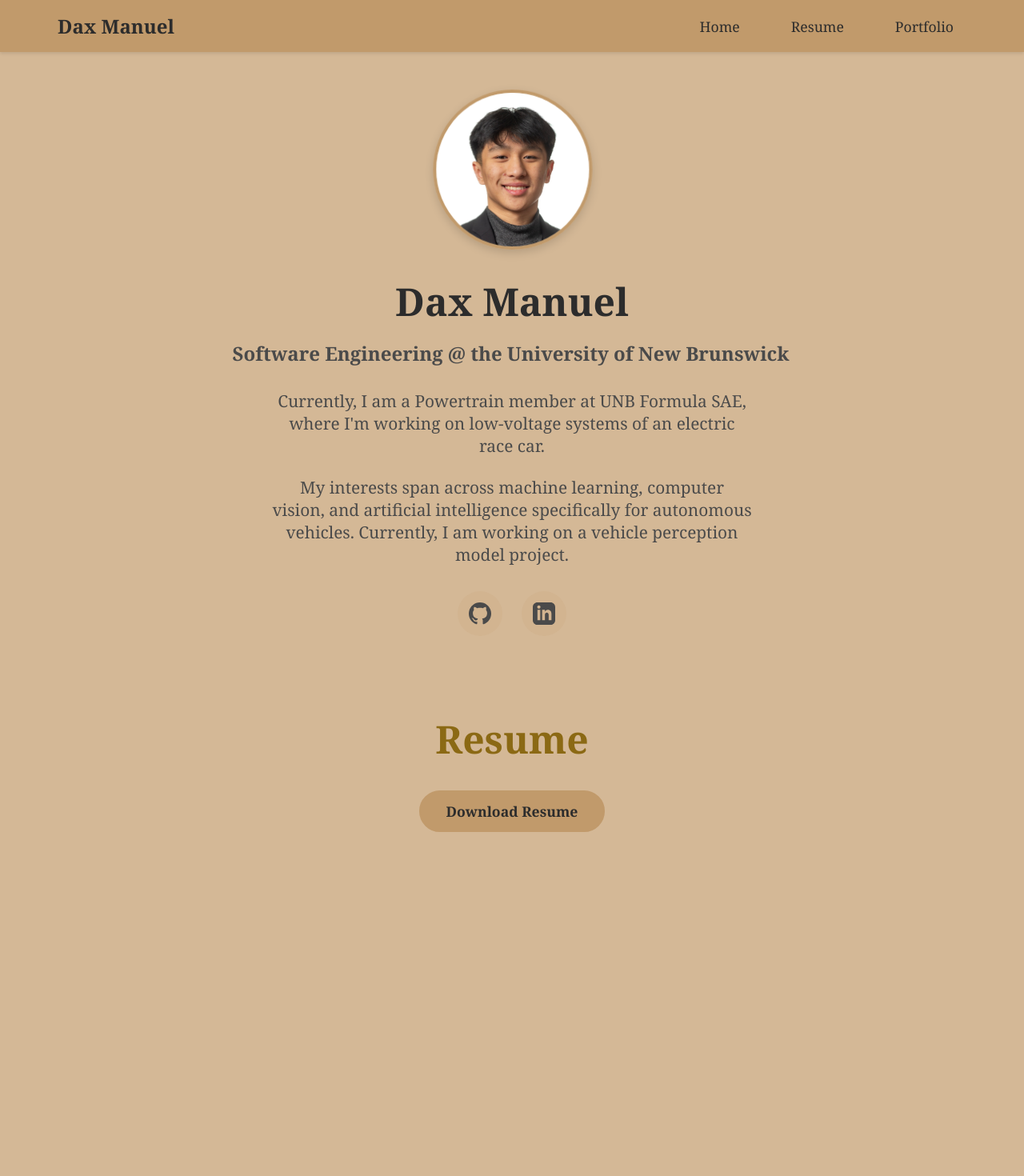
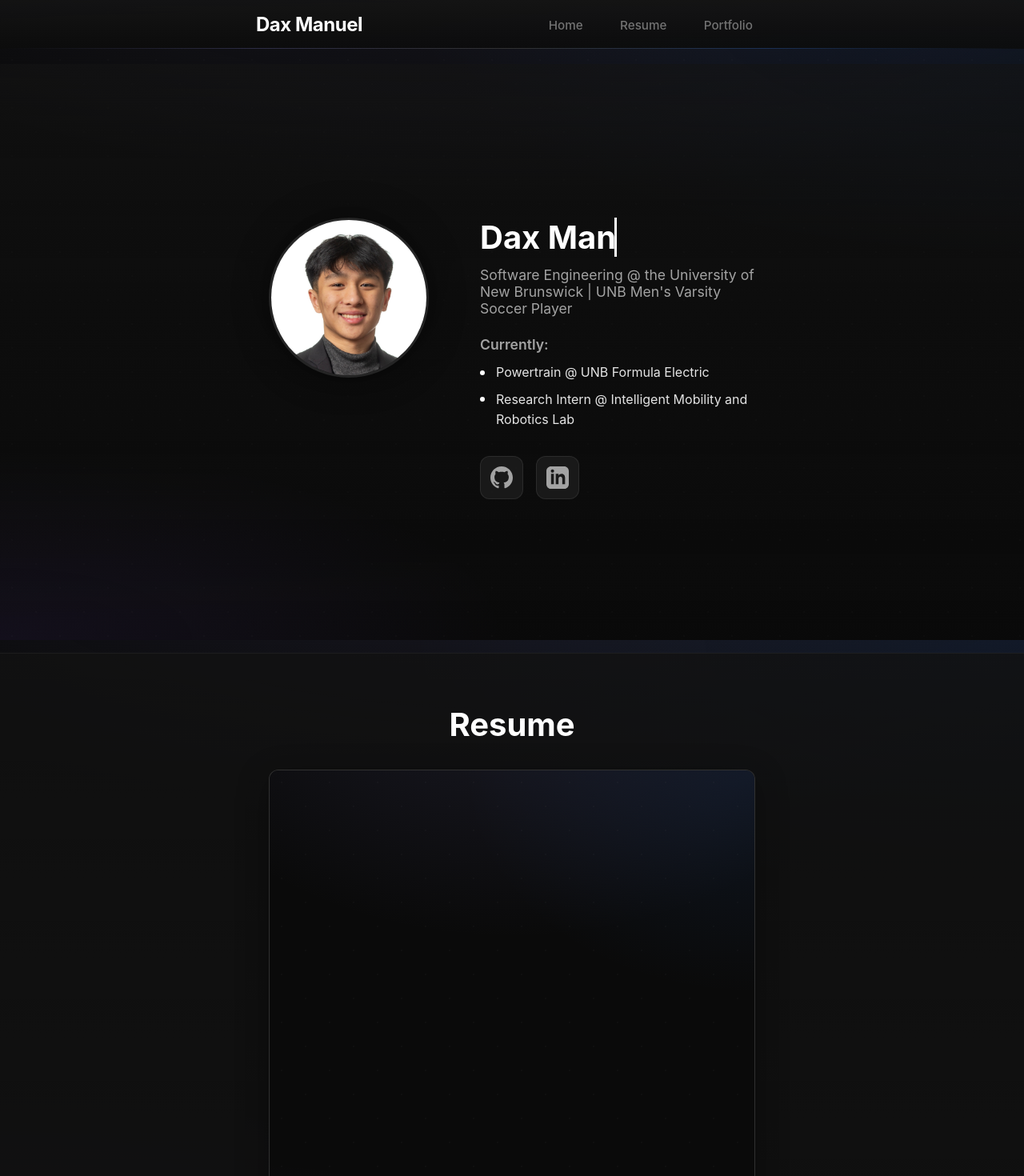
Before and after one commit to DaxManuel27/portfolio-site, a Next.js app: page / in a window 1280 px wide. Shown: the top 1470 px of the page at 80% size. Before the commit the page ends 1072 px from the top, so only its background shows below. Built offline with nearby package versions, Linux system fonts and the light colour scheme.

Commit message:
updated site

```diff
--- a/app/components/Navbar.module.css
+++ b/app/components/Navbar.module.css
@@ -1,6 +1,7 @@
 .navbar {
-  background-color: #c19a6b;
-  box-shadow: 0 2px 4px rgba(0, 0, 0, 0.1);
+  background: linear-gradient(180deg, rgba(20, 20, 20, 0.95) 0%, rgba(12, 12, 12, 0.9) 100%);
+  backdrop-filter: blur(20px);
+  -webkit-backdrop-filter: blur(20px);
   position: fixed;
   top: 0;
   left: 0;
@@ -9,10 +10,26 @@
   z-index: 100;
 }
 
+.navbar::after {
+  content: '';
+  position: absolute;
+  bottom: 0;
+  left: 0;
+  right: 0;
+  height: 1px;
+  background: linear-gradient(90deg,
+    transparent 0%,
+    rgba(120, 119, 198, 0.3) 25%,
+    rgba(255, 255, 255, 0.15) 50%,
+    rgba(59, 130, 246, 0.3) 75%,
+    transparent 100%
+  );
+}
+
 .container {
-  max-width: 1200px;
+  width: 50%;
   margin: 0 auto;
-  padding: 1rem 2rem;
+  padding: 1rem 0;
   display: flex;
   justify-content: space-between;
   align-items: center;
@@ -20,44 +37,70 @@
 
 .logo {
   font-size: 1.5rem;
-  font-weight: bold;
-  color: #2c2c2c;
-  transition: color 0.3s ease;
+  font-weight: 700;
+  color: #ffffff;
+  transition: all 0.3s ease;
+  letter-spacing: -0.02em;
 }
 
 .logo:hover {
-  color: #8b6914;
+  text-shadow: 0 0 20px rgba(255, 255, 255, 0.3);
 }
 
 .navLinks {
   display: flex;
   list-style: none;
-  gap: 2rem;
+  gap: 0.5rem;
   margin: 0;
   padding: 0;
 }
 
 .navLink {
-  color: #2c2c2c;
+  color: #737373;
   font-weight: 500;
-  font-size: 1.1rem;
-  transition: color 0.3s ease;
-  padding: 0.5rem 1rem;
-  border-radius: 4px;
+  font-size: 0.95rem;
+  transition: all 0.3s ease;
+  padding: 0.6rem 1.2rem;
+  border-radius: 8px;
+  position: relative;
 }
 
 .navLink:hover {
-  color: #8b6914;
-  background-color: rgba(139, 105, 20, 0.1);
+  color: #ffffff;
+  background: rgba(255, 255, 255, 0.08);
+}
+
+.navLink::before {
+  content: '';
+  position: absolute;
+  bottom: 0;
+  left: 50%;
+  transform: translateX(-50%);
+  width: 0;
+  height: 2px;
+  background: linear-gradient(90deg, rgba(120, 119, 198, 0.8), rgba(59, 130, 246, 0.8));
+  border-radius: 2px;
+  transition: width 0.3s ease;
+}
+
+.navLink:hover::before {
+  width: 60%;
+}
+
+@media (max-width: 1024px) {
+  .container {
+    width: 70%;
+  }
 }
 
 @media (max-width: 768px) {
   .container {
+    width: 90%;
     flex-direction: column;
     gap: 1rem;
   }
 
   .navLinks {
-    gap: 1rem;
+    gap: 0.5rem;
   }
 }
--- a/app/globals.css
+++ b/app/globals.css
@@ -2,6 +2,12 @@
   box-sizing: border-box;
   padding: 0;
   margin: 0;
+  -ms-overflow-style: none;
+  scrollbar-width: none;
+}
+
+*::-webkit-scrollbar {
+  display: none;
 }
 
 html {
@@ -16,12 +22,33 @@ body {
 }
 
 body {
-  background-color: #d4b896;
-  font-family: 'Cambria', 'Georgia', serif;
+  background-color: #0a0a0a;
+  background-image:
+    radial-gradient(ellipse 80% 50% at 50% -20%, rgba(120, 119, 198, 0.15), transparent),
+    radial-gradient(ellipse 60% 40% at 100% 0%, rgba(59, 130, 246, 0.1), transparent),
+    radial-gradient(ellipse 50% 30% at 0% 100%, rgba(139, 92, 246, 0.08), transparent),
+    linear-gradient(to bottom, transparent 0%, rgba(10, 10, 10, 0.8) 100%);
+  background-attachment: fixed;
+  font-family: 'Inter', -apple-system, BlinkMacSystemFont, 'Segoe UI', Roboto, sans-serif;
   -webkit-font-smoothing: antialiased;
   -moz-osx-font-smoothing: grayscale;
-  color: #3e3e3e;
+  color: #e5e5e5;
   padding-top: 80px;
+}
+
+body::before {
+  content: '';
+  position: fixed;
+  top: 0;
+  left: 0;
+  right: 0;
+  bottom: 0;
+  background-image:
+    radial-gradient(circle at 25% 25%, rgba(255, 255, 255, 0.02) 1px, transparent 1px),
+    radial-gradient(circle at 75% 75%, rgba(255, 255, 255, 0.02) 1px, transparent 1px);
+  background-size: 60px 60px;
+  pointer-events: none;
+  z-index: -1;
 }
 
 a {
--- a/app/layout.tsx
+++ b/app/layout.tsx
@@ -3,7 +3,7 @@ import './globals.css'
 import Navbar from './components/Navbar'
 
 export const metadata: Metadata = {
-  title: 'My Portfolio',
+  title: 'Dax Manuel',
   description: 'Personal portfolio website',
 }
 
--- a/app/page.module.css
+++ b/app/page.module.css
@@ -20,6 +20,7 @@
 .section:first-child {
   min-height: 92vh;
   padding-bottom: 2rem;
+  background: linear-gradient(180deg, rgba(20, 20, 20, 0.6) 0%, transparent 100%);
 }
 
 .section:nth-child(2) {
@@ -27,6 +28,9 @@
   padding-top: 4rem;
   padding-bottom: 2rem;
   min-height: auto;
+  background-color: rgba(18, 18, 18, 0.8);
+  border-top: 1px solid rgba(255, 255, 255, 0.05);
+  border-bottom: 1px solid rgba(255, 255, 255, 0.05);
 }
 
 .section:nth-child(3) {
@@ -36,13 +40,91 @@
 }
 
 .container {
-  max-width: 1200px;
+  width: 50%;
   margin: 0 auto;
-  width: 100%;
 }
 
-.section:first-child .container {
-  text-align: center;
+@media (max-width: 1024px) {
+  .container {
+    width: 70%;
+  }
+}
+
+@media (max-width: 768px) {
+  .container {
+    width: 90%;
+  }
+}
+
+.heroLayout {
+  display: flex;
+  align-items: flex-start;
+  gap: 4rem;
+}
+
+.heroLeft {
+  flex-shrink: 0;
+}
+
+.heroRight {
+  text-align: left;
+}
+
+.currentlySection {
+  margin-top: 1.5rem;
+}
+
+.currentlyTitle {
+  font-size: 1.1rem;
+  color: #a3a3a3;
+  margin-bottom: 0.75rem;
+  font-weight: 600;
+}
+
+.currentlyList {
+  list-style: none;
+  padding: 0;
+  margin: 0;
+}
+
+.currentlyList li {
+  color: #e5e5e5;
+  font-size: 1rem;
+  padding-left: 1.25rem;
+  position: relative;
+  margin-bottom: 0.5rem;
+  line-height: 1.6;
+}
+
+.currentlyList li::before {
+  content: '';
+  position: absolute;
+  left: 0;
+  top: 0.6rem;
+  width: 6px;
+  height: 6px;
+  background-color: #ffffff;
+  border-radius: 50%;
+}
+
+@media (max-width: 768px) {
+  .heroLayout {
+    flex-direction: column;
+    text-align: center;
+    gap: 2rem;
+  }
+
+  .heroRight {
+    text-align: center;
+  }
+
+  .currentlyList li {
+    padding-left: 0;
+  }
+
+  .currentlyList li::before {
+    display: none;
+  }
 }
 
 .flipContainer {
@@ -84,143 +166,242 @@
   border-radius: 50%;
   object-fit: cover;
   object-position: center top;
-  border: 4px solid #c19a6b;
-  box-shadow: 0 4px 12px rgba(0, 0, 0, 0.15);
+  border: 3px solid rgba(255, 255, 255, 0.1);
+  box-shadow: 0 0 40px rgba(0, 0, 0, 0.5);
+}
+
+.titleWrapper {
+  display: block;
 }
 
 .title {
-  font-size: 3rem;
-  margin-bottom: 1rem;
-  color: #2c2c2c;
+  font-size: 2.5rem;
+  margin-bottom: 0.5rem;
+  color: #ffffff;
+  font-weight: 700;
+  overflow: hidden;
+  border-right: 3px solid #ffffff;
+  white-space: nowrap;
+  display: inline-block;
+  max-width: fit-content;
+  animation: typing 5s infinite, blink-caret 0.75s step-end infinite;
+}
+
+@keyframes typing {
+  0% { width: 0; }
+  3% { width: 10%; }
+  6% { width: 20%; }
+  9% { width: 30%; }
+  12% { width: 40%; }
+  15% { width: 50%; }
+  18% { width: 60%; }
+  21% { width: 70%; }
+  24% { width: 80%; }
+  27% { width: 90%; }
+  30%, 70% { width: 100%; }
+  73% { width: 90%; }
+  76% { width: 80%; }
+  79% { width: 70%; }
+  82% { width: 60%; }
+  85% { width: 50%; }
+  88% { width: 40%; }
+  91% { width: 30%; }
+  94% { width: 20%; }
+  97% { width: 10%; }
+  100% { width: 0; }
+}
+
+@keyframes blink-caret {
+  from, to {
+    border-color: transparent;
+  }
+  50% {
+    border-color: #ffffff;
+  }
 }
 
 .subtitle {
-  font-size: 1.5rem;
-  color: #4a4a4a;
-  margin-bottom: 1.5rem;
-  overflow: hidden;
-  border-right: 3px solid #4a4a4a;
-  white-space: nowrap;
-  animation: typing 9s steps(40, end) infinite, blink-caret 9s step-end infinite;
-  margin-left: auto;
-  margin-right: auto;
-  display: inline-block;
-  max-width: fit-content;
-  width: 0;
+  font-size: 1.1rem;
+  color: #a3a3a3;
+  margin-bottom: 0;
+  font-weight: 400;
 }
 
-@keyframes typing {
-  0% {
-    width: 0;
-  }
-  33% {
-    width: 100%;
-  }
-  89% {
-    width: 100%;
-  }
-  100% {
-    width: 0;
-  }
-}
-
-@keyframes blink-caret {
-  0%, 33% {
-    border-color: #4a4a4a;
-  }
-  33.1%, 89% {
-    border-color: transparent;
-  }
-  89.1%, 100% {
-    border-color: #4a4a4a;
-  }
-}
-.contents{
-  font-size: 1.3rem;
-  color: #4a4a4a;
+.contents {
+  font-size: 1.1rem;
+  color: #a3a3a3;
   max-width: 600px;
   margin-left: auto;
   margin-right: auto;
   margin-bottom: 1.5rem;
+  line-height: 1.8;
 }
 
 .socialLinks {
   display: flex;
-  justify-content: center;
-  gap: 1.5rem;
+  justify-content: flex-start;
+  gap: 1rem;
   margin-top: 2rem;
 }
 
+@media (max-width: 768px) {
+  .socialLinks {
+    justify-content: center;
+  }
+}
+
 .socialIcon {
-  color: #4a4a4a;
+  color: #a3a3a3;
   transition: all 0.3s ease;
   display: flex;
   align-items: center;
   justify-content: center;
   padding: 0.75rem;
-  border-radius: 50%;
-  background-color: rgba(193, 154, 107, 0.15);
-  border: 2px solid transparent;
+  border-radius: 12px;
+  background-color: rgba(30, 30, 30, 0.8);
+  border: 1px solid rgba(255, 255, 255, 0.08);
 }
 
 .socialIcon:hover {
-  color: #c19a6b;
-  background-color: rgba(193, 154, 107, 0.25);
-  border-color: #c19a6b;
+  color: #ffffff;
+  background-color: rgba(45, 45, 45, 0.9);
+  border-color: rgba(255, 255, 255, 0.15);
   transform: translateY(-3px);
 }
 
 .sectionTitle {
-  font-size: 3rem;
+  font-size: 2.5rem;
   margin-bottom: 2rem;
-  color: #8b6914;
+  color: #ffffff;
   text-align: center;
+  font-weight: 700;
 }
 
 .resumeContent {
   text-align: center;
-  max-width: 600px;
+  width: 100%;
   margin: 0 auto;
 }
 
+.pdfContainer {
+  width: 100%;
+  max-width: 800px;
+  margin: 0 auto 2rem;
+  border-radius: 12px;
+  overflow: hidden;
+  border: 1px solid rgba(255, 255, 255, 0.1);
+  background: #1a1a1a;
+  box-shadow: 0 10px 40px rgba(0, 0, 0, 0.3);
+}
+
+.pdfViewer {
+  width: 100%;
+  height: 700px;
+  border: none;
+  display: block;
+}
+
+@media (max-width: 768px) {
+  .pdfViewer {
+    height: 500px;
+  }
+}
+
+.resumeCard {
+  background: rgba(20, 20, 20, 0.8);
+  border: 1px solid rgba(255, 255, 255, 0.1);
+  border-radius: 16px;
+  padding: 3rem;
+  max-width: 400px;
+  margin: 0 auto 2rem;
+  text-align: center;
+}
+
+.resumeIcon {
+  color: #737373;
+  margin-bottom: 1.5rem;
+}
+
+.resumeFileName {
+  color: #e5e5e5;
+  font-size: 1.1rem;
+  font-weight: 500;
+  margin-bottom: 2rem;
+}
+
+.resumeButtons {
+  display: flex;
+  gap: 1rem;
+  justify-content: center;
+}
+
+.viewButton {
+  display: inline-block;
+  background: transparent;
+  color: #ffffff;
+  padding: 0.75rem 1.5rem;
+  font-size: 0.95rem;
+  font-weight: 600;
+  border-radius: 8px;
+  border: 1px solid rgba(255, 255, 255, 0.2);
+  transition: all 0.3s ease;
+  cursor: pointer;
+}
+
+.viewButton:hover {
+  background: rgba(255, 255, 255, 0.1);
+  border-color: rgba(255, 255, 255, 0.3);
+}
+
+@media (max-width: 480px) {
+  .resumeButtons {
+    flex-direction: column;
+  }
+
+  .resumeCard {
+    padding: 2rem;
+  }
+}
+
 .resumeText {
-  font-size: 1.2rem;
-  color: #4a4a4a;
+  font-size: 1.1rem;
+  color: #a3a3a3;
   margin-bottom: 2rem;
   line-height: 1.6;
 }
 
 .downloadButton {
   display: inline-block;
-  background-color: #c19a6b;
-  color: #2c2c2c;
+  background-color: #ffffff;
+  color: #0a0a0a;
   padding: 0.75rem 2rem;
-  font-size: 1.1rem;
+  font-size: 1rem;
   font-weight: 600;
-  border-radius: 50px;
+  border-radius: 8px;
   transition: all 0.3s ease;
-  border: 2px solid #c19a6b;
+  border: none;
   cursor: pointer;
 }
 
 .downloadButton:hover {
-  background-color: transparent;
-  color: #c19a6b;
+  background-color: #e5e5e5;
+  transform: translateY(-2px);
+  box-shadow: 0 10px 30px rgba(255, 255, 255, 0.15);
 }
 
 .resumeSection {
-  background-color: rgba(250, 245, 235, 0.5);
+  background-color: rgba(255, 255, 255, 0.03);
   padding: 2rem;
   margin-bottom: 2rem;
-  border-radius: 8px;
-  border: 1px solid #c19a6b;
+  border-radius: 12px;
+  border: 1px solid rgba(255, 255, 255, 0.1);
 }
 
 .resumeSection h2 {
-  font-size: 2rem;
-  color: #8b6914;
+  font-size: 1.75rem;
+  color: #ffffff;
   margin-bottom: 1.5rem;
-  border-bottom: 2px solid #c19a6b;
+  border-bottom: 1px solid rgba(255, 255, 255, 0.1);
   padding-bottom: 0.5rem;
 }
 
@@ -233,19 +414,19 @@
 }
 
 .item h3 {
-  font-size: 1.5rem;
-  color: #2c2c2c;
+  font-size: 1.25rem;
+  color: #ffffff;
   margin-bottom: 0.5rem;
 }
 
 .company {
   font-style: italic;
-  color: #666;
+  color: #737373;
   margin-bottom: 0.25rem;
 }
 
 .date {
-  color: #888;
+  color: #525252;
   font-size: 0.95rem;
   margin-bottom: 1rem;
 }
@@ -253,6 +434,7 @@
 .list {
   margin-left: 1.5rem;
   line-height: 1.8;
+  color: #a3a3a3;
 }
 
 .list li {
@@ -262,27 +444,29 @@
 .skills {
   display: flex;
   flex-wrap: wrap;
-  gap: 1rem;
+  gap: 0.75rem;
 }
 
 .skill {
-  background-color: #c19a6b;
-  color: #2c2c2c;
+  background-color: rgba(59, 130, 246, 0.1);
+  color: #3b82f6;
   padding: 0.5rem 1rem;
-  border-radius: 20px;
+  border-radius: 6px;
   font-weight: 500;
-  transition: transform 0.2s ease;
+  font-size: 0.9rem;
+  transition: all 0.2s ease;
+  border: 1px solid rgba(59, 130, 246, 0.2);
 }
 
 .skill:hover {
   transform: translateY(-2px);
-  background-color: #b8936a;
+  background-color: rgba(59, 130, 246, 0.2);
 }
 
 .intro {
   text-align: center;
-  font-size: 1.2rem;
-  color: #666;
+  font-size: 1.1rem;
+  color: #737373;
   margin-bottom: 3rem;
   max-width: 700px;
   margin-left: auto;
@@ -314,33 +498,35 @@
 }
 
 .projectTitle {
-  font-size: 2rem;
-  color: #8b6914;
+  font-size: 1.75rem;
+  color: #ffffff;
   margin: 0;
+  font-weight: 600;
 }
 
 .githubButton {
   display: inline-flex;
   align-items: center;
   gap: 0.5rem;
-  background-color: #2c2c2c;
-  color: #fff;
+  background-color: rgba(255, 255, 255, 0.1);
+  color: #ffffff;
   padding: 0.6rem 1.2rem;
   border-radius: 8px;
   font-weight: 500;
-  font-size: 0.95rem;
+  font-size: 0.9rem;
   transition: all 0.3s ease;
+  border: 1px solid rgba(255, 255, 255, 0.1);
 }
 
 .githubButton:hover {
-  background-color: #444;
+  background-color: rgba(255, 255, 255, 0.15);
   transform: translateY(-2px);
 }
 
 .projectDescription {
-  color: #4a4a4a;
+  color: #a3a3a3;
   line-height: 1.8;
-  font-size: 1.1rem;
+  font-size: 1.05rem;
   margin-bottom: 2rem;
 }
 
@@ -354,15 +540,15 @@
   width: 100%;
   height: 200px;
   object-fit: cover;
-  border-radius: 8px;
-  border: 1px solid rgba(193, 154, 107, 0.3);
+  border-radius: 12px;
+  border: 1px solid rgba(255, 255, 255, 0.1);
   transition: transform 0.3s ease, box-shadow 0.3s ease;
   cursor: pointer;
 }
 
 .projectImage:hover {
   transform: scale(1.02);
-  box-shadow: 0 8px 20px rgba(0, 0, 0, 0.15);
+  box-shadow: 0 8px 30px rgba(0, 0, 0, 0.3);
 }
 
 .tags {
@@ -372,24 +558,24 @@
 }
 
 .tag {
-  background-color: #c19a6b;
-  color: #2c2c2c;
+  background-color: rgba(59, 130, 246, 0.1);
+  color: #3b82f6;
   padding: 0.4rem 0.8rem;
-  border-radius: 15px;
-  font-size: 0.9rem;
+  border-radius: 6px;
+  font-size: 0.85rem;
   font-weight: 500;
 }
 
 .githubLink {
   display: inline-block;
   margin-top: 1rem;
-  color: #8b6914;
+  color: #3b82f6;
   font-weight: 600;
   font-size: 1rem;
   transition: all 0.3s ease;
 }
 
 .githubLink:hover {
-  color: #c19a6b;
+  color: #60a5fa;
   transform: translateX(5px);
 }
--- a/app/page.tsx
+++ b/app/page.tsx
@@ -1,44 +1,9 @@
 'use client'
 
 import styles from './page.module.css'
-import { useEffect, useState, useRef, useCallback } from 'react'
+import { useEffect } from 'react'
 
 export default function Home() {
-  const [isFlipped, setIsFlipped] = useState(false)
-  const [isHovering, setIsHovering] = useState(false)
-  const intervalRef = useRef<NodeJS.Timeout | null>(null)
-
-  const startTimer = useCallback(() => {
-    if (intervalRef.current) clearInterval(intervalRef.current)
-    intervalRef.current = setInterval(() => {
-      setIsFlipped(prev => !prev)
-    }, 5000)
-  }, [])
-
-  const stopTimer = useCallback(() => {
-    if (intervalRef.current) {
-      clearInterval(intervalRef.current)
-      intervalRef.current = null
-    }
-  }, [])
-
-  useEffect(() => {
-    startTimer()
-    return () => stopTimer()
-  }, [startTimer, stopTimer])
-
-  const handleMouseEnter = () => {
-    setIsHovering(true)
-    stopTimer()
-    setIsFlipped(prev => !prev)
-  }
-
-  const handleMouseLeave = () => {
-    setIsHovering(false)
-    setIsFlipped(prev => !prev)
-    startTimer()
-  }
-
   useEffect(() => {
     const observerOptions = {
       threshold: 0.1,
@@ -64,29 +29,23 @@ export default function Home() {
     <>
       <section id="home" className={styles.section}>
         <div className={styles.container}>
-          <div
-            className={styles.flipContainer}
-            onMouseEnter={handleMouseEnter}
-            onMouseLeave={handleMouseLeave}
-          >
-            <div className={`${styles.flipper} ${isFlipped ? styles.flipped : ''}`}>
-              <div className={styles.flipFront}>
-                <img src="/logo.png" alt="Logo" className={styles.profileImage} />
+          <div className={styles.heroLayout}>
+            <div className={styles.heroLeft}>
+              <img src="/headshot.jpg" alt="Dax Manuel" className={styles.profileImage} />
             </div>
-              <div className={styles.flipBack}>
-                <img src="/headshot.jpg" alt="Headshot" className={styles.profileImage} />
+            <div className={styles.heroRight}>
+              <div className={styles.titleWrapper}>
+                <h1 className={styles.title}>Dax Manuel</h1>
               </div>
+              <h2 className={styles.subtitle}>Software Engineering @ the University of New Brunswick | UNB Men's Varsity Soccer Player</h2>
+
+              <div className={styles.currentlySection}>
+                <h3 className={styles.currentlyTitle}>Currently:</h3>
+                <ul className={styles.currentlyList}>
+                  <li>Powertrain @ UNB Formula Electric</li>
+                  <li>Research Intern @ Intelligent Mobility and Robotics Lab</li>
+                </ul>
               </div>
-          </div>
-          <h1 className={styles.title}>Dax Manuel</h1>
-          <h2 className={styles.subtitle}>Software Engineering @ the University of New Brunswick</h2>
-          <p className={styles.contents}>
-              Currently, I am a Powertrain member at UNB Formula SAE, where I'm working on low-voltage systems of an electric race car.
-
-          </p>
-          <p className={styles.contents}>
-              My interests span across machine learning, computer vision, and artificial intelligence specifically for autonomous vehicles. Currently, I am working on a vehicle perception model project.
-          </p>
 
               <div className={styles.socialLinks}>
                 <a href="https://github.com/DaxManuel27" target="_blank" rel="noopener noreferrer" className={styles.socialIcon} aria-label="GitHub">
@@ -101,14 +60,24 @@ export default function Home() {
                 </a>
               </div>
             </div>
+          </div>
+        </div>
       </section>
 
-      <section id="resume" className={`${styles.section} ${styles.fadeIn}`}>
+      <section id="resume" className={styles.section}>
         <div className={styles.container}>
           <div className={styles.resumeContent}>
             <h1 className={styles.sectionTitle}>Resume</h1>
 
-            <a href="/DaxManuel_Jan18.pdf" download className={styles.downloadButton}>
+            <div className={styles.pdfContainer}>
+              <iframe
+                src="/DaxManuel-ResumeFeb4.pdf#toolbar=0&navpanes=0&scrollbar=0"
+                className={styles.pdfViewer}
+                title="Resume"
+              />
+            </div>
+
+            <a href="/DaxManuel-ResumeFeb4.pdf" download className={styles.downloadButton}>
               Download Resume
             </a>
           </div>
@@ -123,7 +92,7 @@ export default function Home() {
           <div className={`${styles.projectCard} ${styles.fadeIn}`}>
             <div className={styles.projectHeader}>
               <h2 className={styles.projectTitle}>Project Title Here</h2>
-              <a href="https://github.com/DaxManuel27/your-repo" target="_blank" rel="noopener noreferrer" className={styles.githubButton}>
+              <a href="https://github.com/DxaxManuel27/your-repo" target="_blank" rel="noopener noreferrer" className={styles.githubButton}>
                 <svg xmlns="http://www.w3.org/2000/svg" width="20" height="20" viewBox="0 0 24 24" fill="currentColor">
                   <path d="M12 0c-6.626 0-12 5.373-12 12 0 5.302 3.438 9.8 8.207 11.387.599.111.793-.261.793-.577v-2.234c-3.338.726-4.033-1.416-4.033-1.416-.546-1.387-1.333-1.756-1.333-1.756-1.089-.745.083-.729.083-.729 1.205.084 1.839 1.237 1.839 1.237 1.07 1.834 2.807 1.304 3.492.997.107-.775.418-1.305.762-1.604-2.665-.305-5.467-1.334-5.467-5.931 0-1.311.469-2.381 1.236-3.221-.124-.303-.535-1.524.117-3.176 0 0 1.008-.322 3.301 1.23.957-.266 1.983-.399 3.003-.404 1.02.005 2.047.138 3.006.404 2.291-1.552 3.297-1.23 3.297-1.23.653 1.653.242 2.874.118 3.176.77.84 1.235 1.911 1.235 3.221 0 4.609-2.807 5.624-5.479 5.921.43.372.823 1.102.823 2.222v3.293c0 .319.192.694.801.576 4.765-1.589 8.199-6.086 8.199-11.386 0-6.627-5.373-12-12-12z"/>
                 </svg>
```
Also changed, not shown: 2 other files (tests, documents, lock files or other folders). Lines whose indentation alone changed are shown as unchanged.
